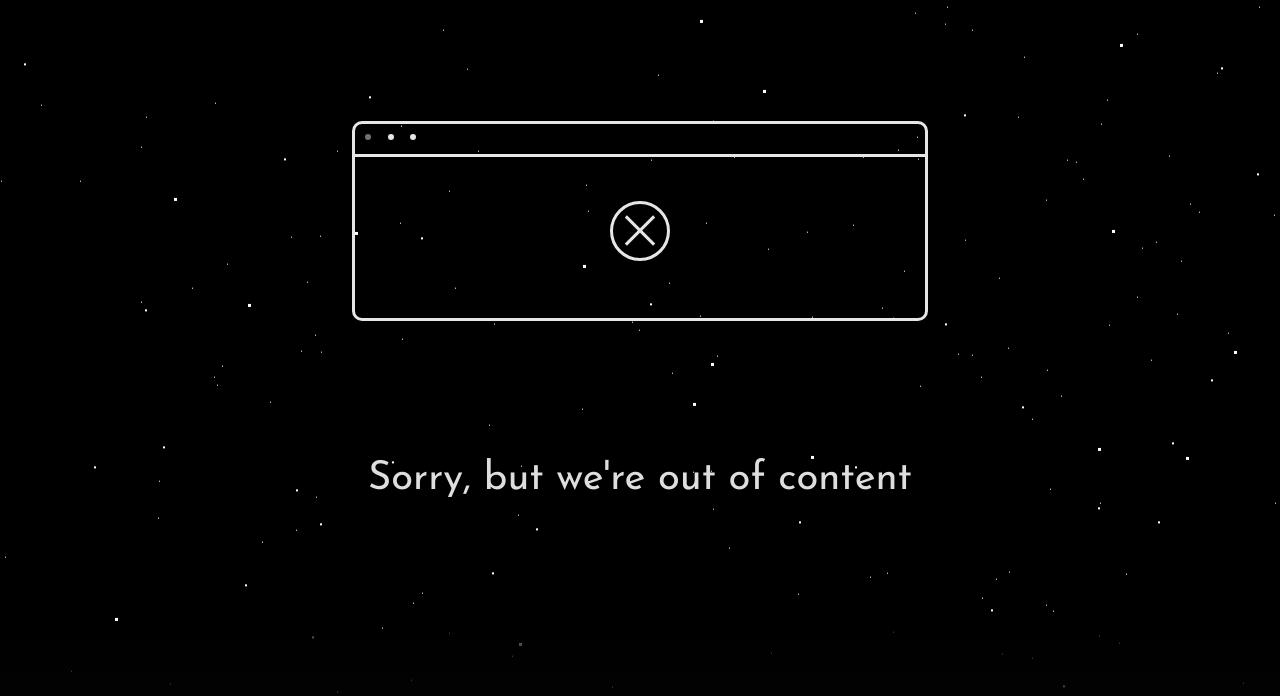
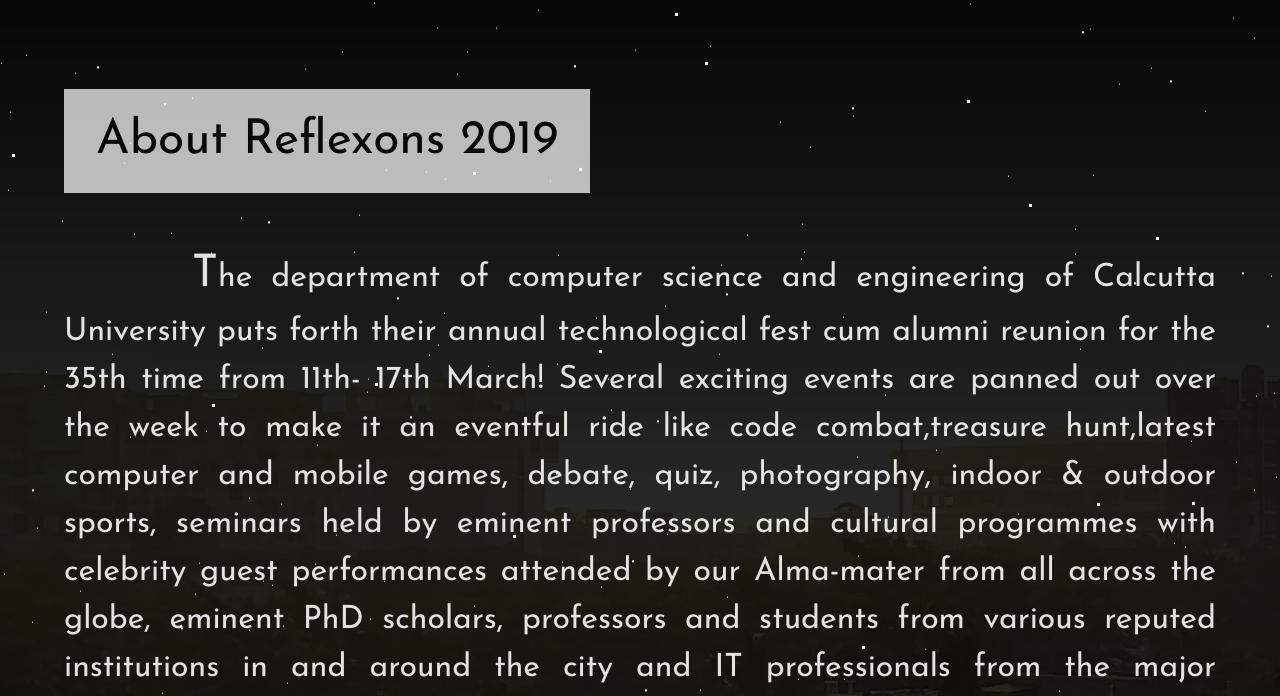
Before and after one commit to devrg/reflexons, a Gatsby site: page /about in a window 1280 px wide. Before the commit this address had no page. Shown: the part 103-799 px from the top of the page. Built offline with nearby package versions, Linux system fonts and the light colour scheme; Gatsby itself is replaced by a stand-in of ours.

Commit message:
added about page

```diff
--- a/src/components/header.js
+++ b/src/components/header.js
@@ -62,7 +62,7 @@
                 this.showSub = !this.showSub;
 
                 if (this.showSub) {
-                  this.aboutListRef.current.style.height = "110px";
+                  this.aboutListRef.current.style.height = "200px";
                   this.arrowRef.current.style.transform = "rotate(180deg)";
                 } else {
                   this.aboutListRef.current.style.height = "0";
@@ -82,6 +82,9 @@
               ref={this.aboutListRef}
               style={{ height: "0" }}
             >
+              <Link to="/about" className="sub-menu bm-item">
+                About Reflexons
+              </Link>
               <Link to="/gallery" className="sub-menu bm-item">
                 Gallery
               </Link>
@@ -131,7 +134,7 @@
                 this.showSub = !this.showSub;
 
                 if (this.showSub) {
-                  this.aboutListRef.current.style.height = "110px";
+                  this.aboutListRef.current.style.height = "200px";
                   this.arrowRef.current.style.transform = "rotate(180deg)";
                 } else {
                   this.aboutListRef.current.style.height = "0";
@@ -151,6 +154,9 @@
               ref={this.aboutListRef}
               style={{ height: "0" }}
             >
+              <Link to="/about" className="sub-menu bm-item">
+                About Reflexons
+              </Link>
               <Link to="/gallery" className="sub-menu bm-item">
                 Gallery
               </Link>
--- a/src/components/lightweight-modal.scss
+++ b/src/components/lightweight-modal.scss
@@ -154,6 +154,7 @@
 
 td.detail {
   max-width: 10rem;
+  overflow: hidden;
 }
 
 @for $i from 1 to 4 {
--- a/src/components/sections/location-section.js
+++ b/src/components/sections/location-section.js
@@ -24,6 +24,7 @@
             />
           </div>
         </div>
+        <div className="location-description">(Block) JD-2, Salt Lake City, Sector 3, Kolkata - 700106</div>
       </section>
     );
   }
--- a/src/components/sections/location-section.scss
+++ b/src/components/sections/location-section.scss
@@ -48,3 +48,9 @@
   height: 500px;
   width: 100%;
 }
+
+.location-description {
+  font-family: "Josefin Sans", -apple-system, BlinkMacSystemFont, "Segoe UI",
+    Roboto, Oxygen, Ubuntu, Cantarell, "Open Sans", "Helvetica Neue", sans-serif;
+  margin: 1em 0 0;
+}
--- /dev/null
+++ b/src/pages/about.js
@@ -0,0 +1,50 @@
+import React, { Component } from "react";
+import { Link } from 'gatsby';
+
+import Layout from "../components/layout";
+import SEO from "../components/seo";
+
+import CU from "../images/cu-top.jpg";
+
+import "./about.scss";
+
+const About = () => (
+  <div
+    className="about-page"
+    style={{
+      background: `linear-gradient(180deg, rgba(0, 0, 0, 1), rgba(0, 0, 0, 0.68)),url(${CU}) background fixed`
+    }}
+  >
+    <SEO title="About" />
+    <Layout>
+      <div className="about-text">
+        <div className="heading-text">About Reflexons 2019</div>
+        <p>
+          The department of computer science and engineering of Calcutta
+          University puts forth their annual technological fest cum alumni
+          reunion for the 35th time from 11th- 17th March! Several exciting
+          events are panned out over the week to make it an eventful ride like
+          code combat,treasure hunt,latest computer and mobile games, debate,
+          quiz, photography, indoor &amp; outdoor sports, seminars held by
+          eminent professors and cultural programmes with celebrity guest
+          performances attended by our Alma-mater from all across the globe,
+          eminent PhD scholars, professors and students from various reputed
+          institutions in and around the city and IT professionals from the
+          major corporate giants, ' Reflexons ' is truly an annual fete for this
+          reputed university where its exposure is covered by theprint and
+          audiovisual media. We would be delighted and honored if you would
+          participate with us to make this grand fest a success!
+        </p>
+        <p>
+          Acharya Prafulla Chandra Ray Shiksha Prangan was setup in the year
+          2013.From the year 2015 B.Tech students from 3 branches namely CSE,
+          OOE and IT study here. From the year 2015 Reflexons was shifted{" "}
+          <Link to="/#section-4">here</Link>{" "}
+          from the Rajabazar Campus.
+        </p>
+      </div>
+    </Layout>
+  </div>
+);
+
+export default About;
--- /dev/null
+++ b/src/pages/about.scss
@@ -0,0 +1,31 @@
+.about-page {
+  min-height: 100%;
+  .heading-text {
+    font-size: 3rem;
+    background: #ffffffb8;
+    color: #080808;
+    padding: 1rem 2rem;
+    width: max-content;
+    margin-bottom: 1em;
+  }
+  .about-text {
+		z-index: 10;
+		position: relative;
+    min-height: 80vh;
+    text-align: justify;
+    font-family: "Josefin Sans", -apple-system, BlinkMacSystemFont, "Segoe UI",
+      Roboto, Oxygen, Ubuntu, Cantarell, "Open Sans", "Helvetica Neue",
+      sans-serif;
+    font-size: 2rem;
+    padding: 2rem;
+    margin: 2em 2rem 0;
+    color: #ffffffe0;
+
+    p {
+      text-indent: 4em;
+      &:first-letter {
+        font-size: 140%;
+      }
+    }
+  }
+}
```
